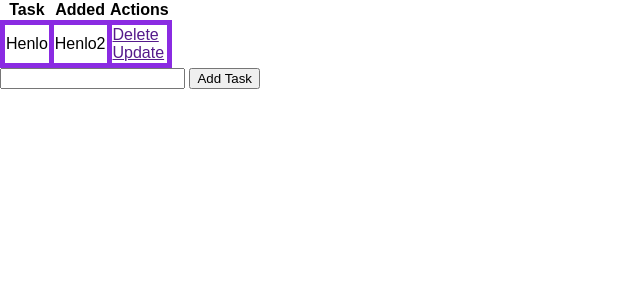
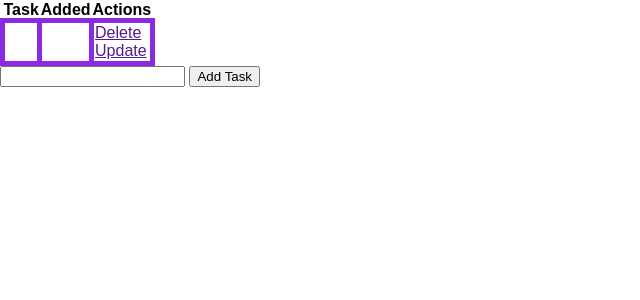
Before and after one commit to ArunasvaB/FlaskTaskTrackerApp, a Flask app: page / in a window 1280 px wide. Shown: the top 300 px of the page, without its empty margins (0-640 px from the left). Run offline with Flask 2, Linux system fonts and the light colour scheme.

Commit message:
formatting

```diff
--- a/templates/Index.html
+++ b/templates/Index.html
@@ -1,7 +1,7 @@
 {% extends 'base.html' %}
 
 {% block head %}
-
+<title>Task Master</title>
 {% endblock %}
 
 {% block body %}
@@ -13,10 +13,10 @@
             <th>Actions</th>
         </tr>
 
-        <tr>
-            <td> Henlo </td>
+        <tr></tr>
+            <td>  </td>
 
-            <td> Henlo2</td>
+            <td> </td>
 
             <td>
                 <a href="">Delete</a>
```
